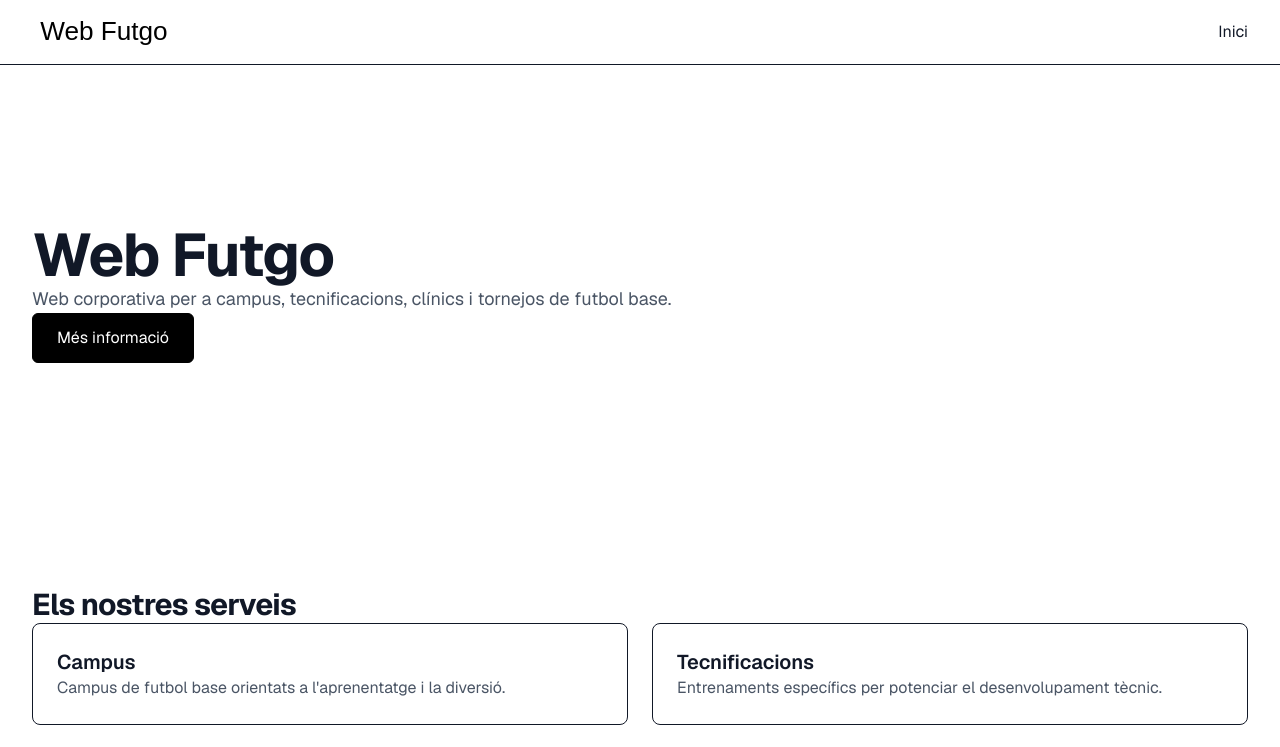
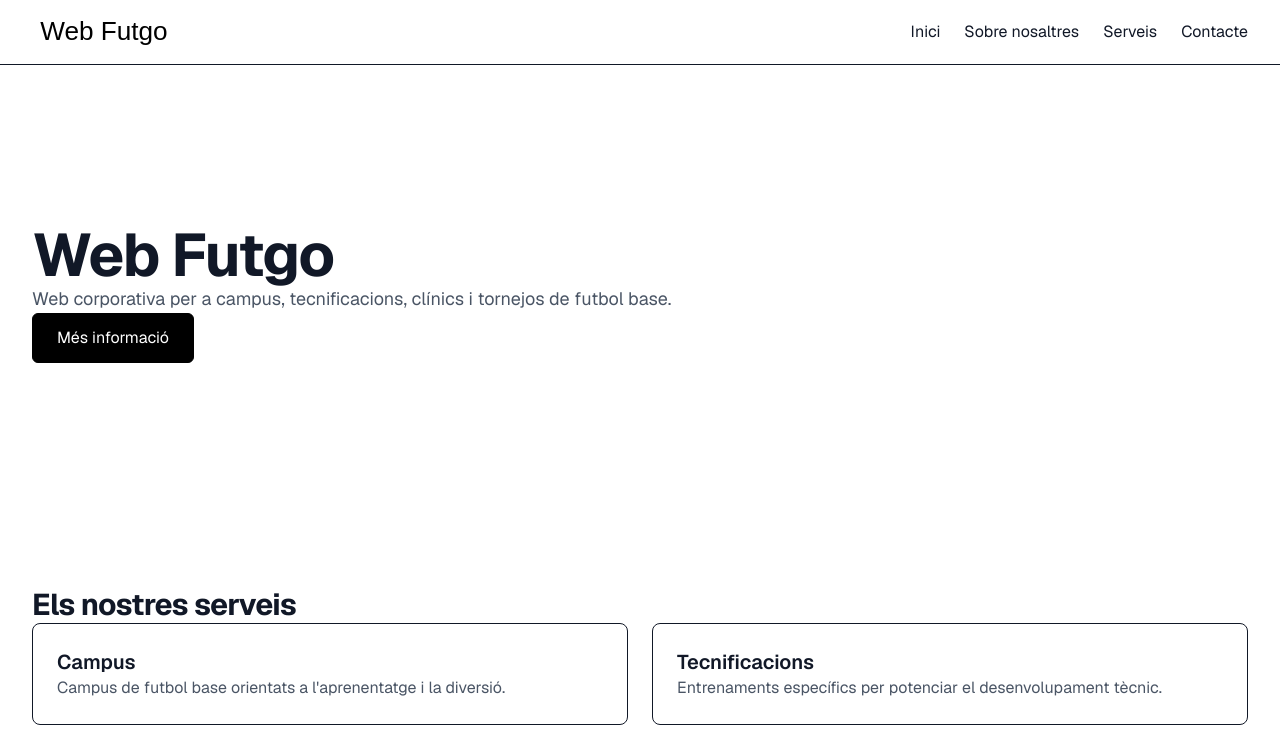
Before and after one commit to PerePonsPons/web-futgo, a Next.js app: page / in a window 1280 px wide. Shown: the top 747 px of the page. Built offline with nearby package versions, Linux system fonts and the light colour scheme.

Commit message:
refactor: extend section component props

```diff
--- a/components/layout/navigation.tsx
+++ b/components/layout/navigation.tsx
@@ -4,7 +4,19 @@ import type { NavigationItem } from "@/types";
 const navigationItems: NavigationItem[] = [
   {
     label: "Inici",
-    href: "/",
+    href: "#home",
+  },
+  {
+    label: "Sobre nosaltres",
+    href: "#about",
+  },
+  {
+    label: "Serveis",
+    href: "#services",
+  },
+  {
+    label: "Contacte",
+    href: "#contact",
   },
 ];
 
--- a/components/ui/section.tsx
+++ b/components/ui/section.tsx
@@ -1,9 +1,13 @@
-import type { ReactNode } from "react";
+import type { HTMLAttributes, ReactNode } from "react";
 
-interface SectionProps {
+interface SectionProps extends HTMLAttributes<HTMLElement> {
   children: ReactNode;
 }
 
-export function Section({ children }: SectionProps) {
-  return <section className="py-16">{children}</section>;
+export function Section({ children, className = "", ...props }: SectionProps) {
+  return (
+    <section className={`py-16 ${className}`} {...props}>
+      {children}
+    </section>
+  );
 }
```
